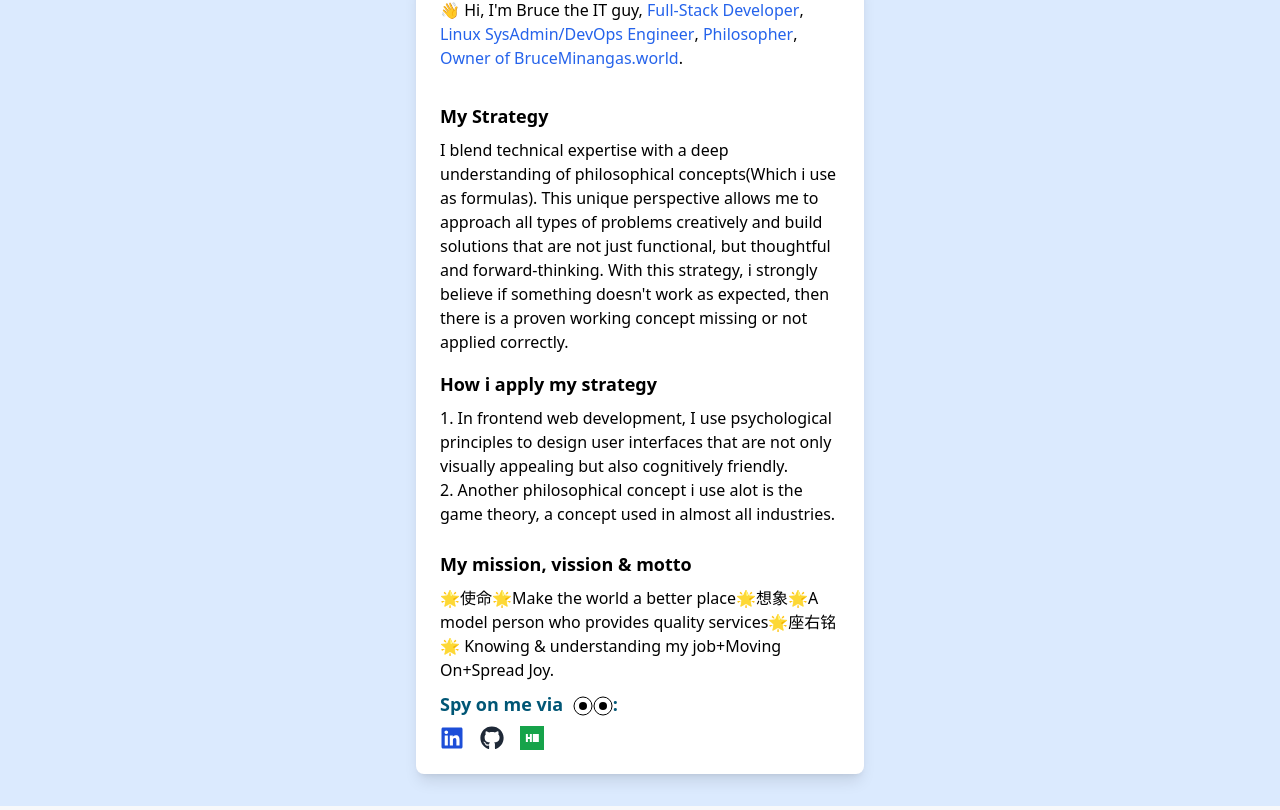
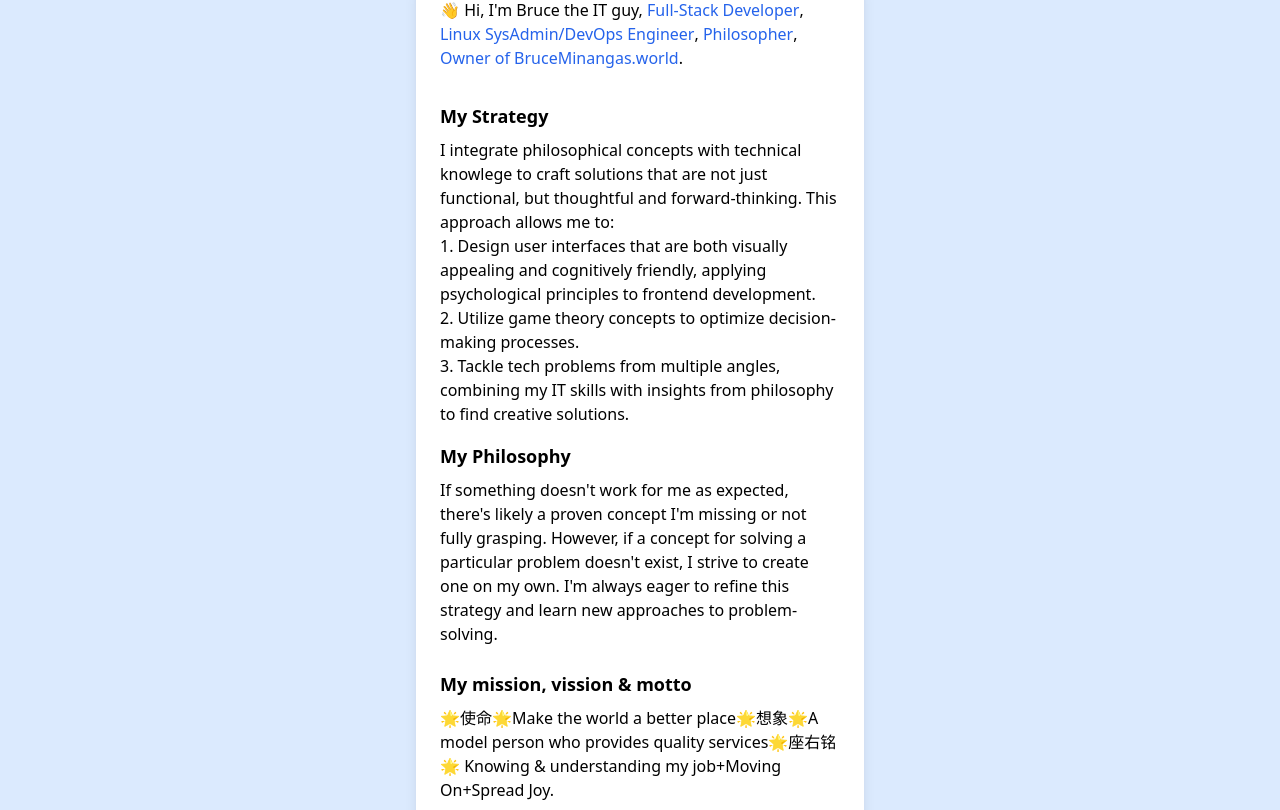
Before and after one commit to bruceminanga/BruceMinangaPortfolio-, a React (Vite) app: page / in a window 1280 px wide. Shown: the part 590-1400 px from the top of the page. Built offline with nearby package versions, Linux system fonts and the light colour scheme.

Commit message:
updated wordings in profileDetails component

```diff
--- a/src/components/MyServices/MyServicesPage.jsx
+++ b/src/components/MyServices/MyServicesPage.jsx
@@ -130,6 +130,17 @@ Unlike other tech sellers, we offer free basic desktop support after you become
 Unlike other local people who fix clients machines:
 -I explain honestly whats wrong with clients machine and fix them permanently which in the long term saves clients money.`,
       images: [softwareEngineeringImage],
+    },
+    {
+      id: "Photos-professionale",
+      title: "Photos Professionale",
+      description:
+        "In September of 2023, I started to design logos for personal and business use. Logo can be used on business cards, websites, social media profiles, and other marketing materials.",
+      fullDescription:
+        "In September of 2023, I started to design logos for personal and business use. Logo can be used on business cards, websites, social media profiles, and other marketing materials. They are important because they help in brand recognition, shows professionalism, consistency and emotional support.",
+      price: "KES 1,500.00",
+      images: [logoMakerImage],
+      referral: "Refer clients to me and get ksh500 per client after payment.",
     },
   ],
   interests: [
--- a/src/components/ProfileDetails.jsx
+++ b/src/components/ProfileDetails.jsx
@@ -45,26 +45,32 @@ const ProfileDetails = () => {
       <div className="mb-4 mt-8">
         <h3 className="font-bold text-lg mb-2">My Strategy</h3>
         <p>
-          I blend technical expertise with a deep understanding of philosophical
-          concepts(Which i use as formulas). This unique perspective allows me
-          to approach all types of problems creatively and build solutions that
-          are not just functional, but thoughtful and forward-thinking. With
-          this strategy, i strongly believe if something doesn't work as
-          expected, then there is a proven working concept missing or not
-          applied correctly.
+          I integrate philosophical concepts with technical knowlege to craft
+          solutions that are not just functional, but thoughtful and
+          forward-thinking. This approach allows me to:{" "}
+        </p>
+        <p>
+          1. Design user interfaces that are both visually appealing and
+          cognitively friendly, applying psychological principles to frontend
+          development.{" "}
+        </p>{" "}
+        <p>
+          2. Utilize game theory concepts to optimize decision-making processes.{" "}
+        </p>
+        <p>
+          3. Tackle tech problems from multiple angles, combining my IT skills
+          with insights from philosophy to find creative solutions.
         </p>
       </div>
 
       <div className="mb-4">
-        <h3 className="font-bold text-lg mb-2">How i apply my strategy</h3>
+        <h3 className="font-bold text-lg mb-2">My Philosophy</h3>
         <p>
-          1. In frontend web development, I use psychological principles to
-          design user interfaces that are not only visually appealing but also
-          cognitively friendly.
-        </p>
-        <p>
-          2. Another philosophical concept i use alot is the game theory, a
-          concept used in almost all industries.
+          If something doesn't work for me as expected, there's likely a proven
+          concept I'm missing or not fully grasping. However, if a concept for
+          solving a particular problem doesn't exist, I strive to create one on
+          my own. I'm always eager to refine this strategy and learn new
+          approaches to problem-solving.
         </p>
       </div>
 
```
